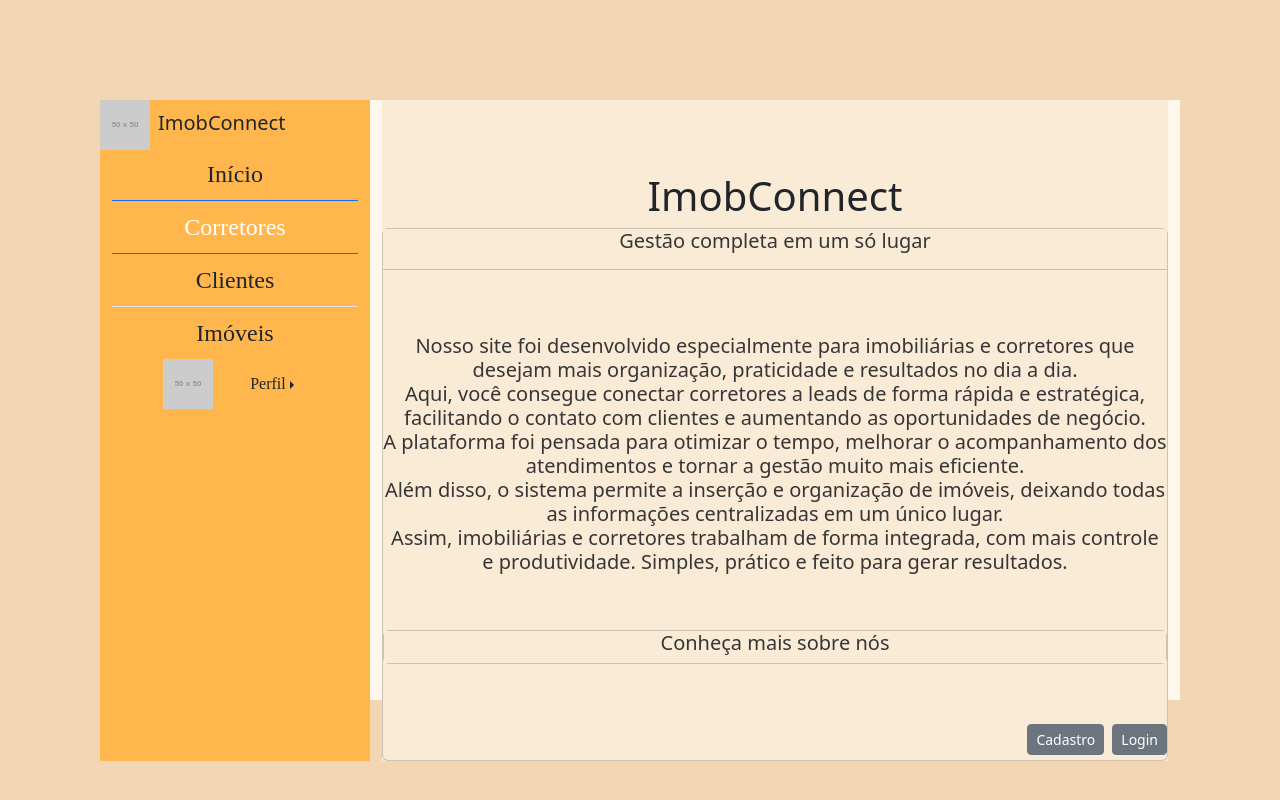
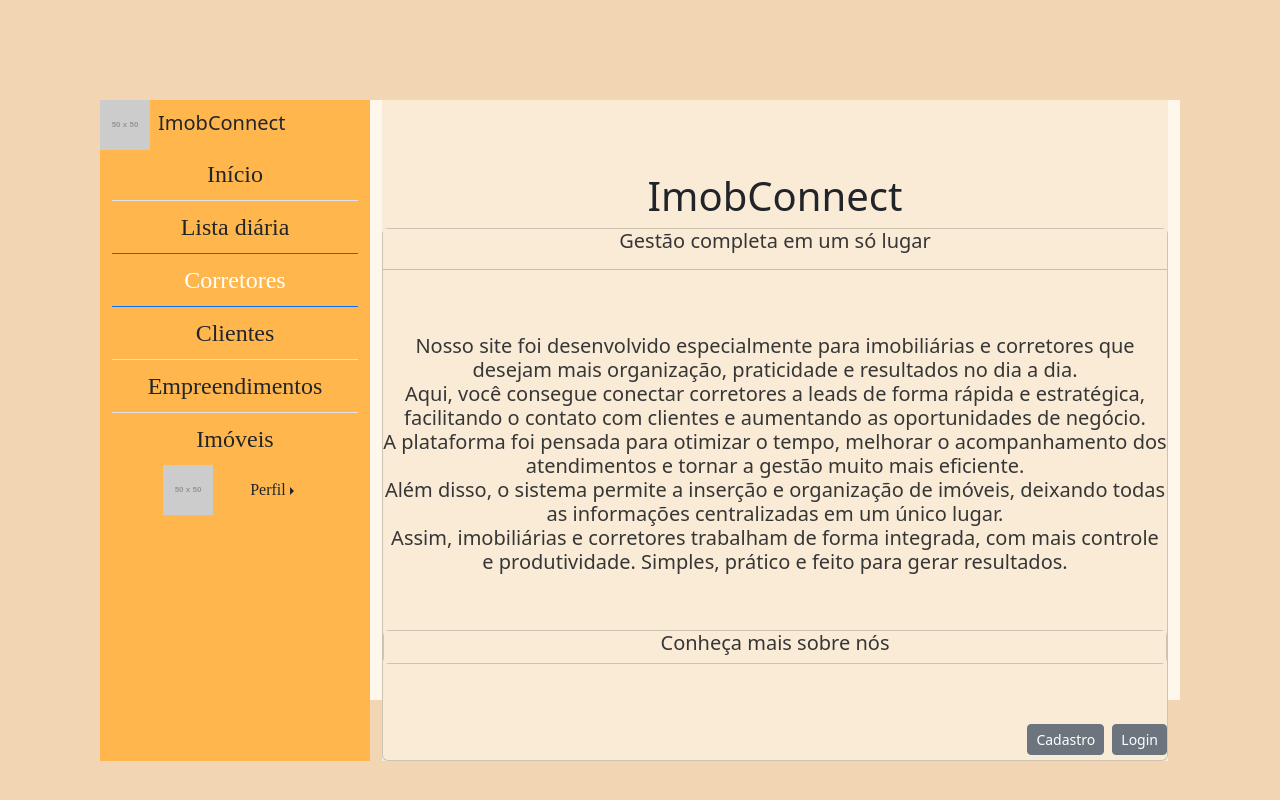
Before and after one commit to krz1128/pi-corretores, a Next.js app: page / in a window 1280 px wide. Built offline with nearby package versions, Linux system fonts and the light colour scheme.

Commit message:
Menu lateral - botoes atualizados

```diff
--- a/app/components/MenuLateral.js
+++ b/app/components/MenuLateral.js
@@ -10,10 +10,11 @@ export default function Menulateral() {
             </div>
 
             <div className="botaoinicio list-group list-group-flush fs-4">
-                <Link href="/" className="list-group-item list-group-item-action botaoinicio" aria-current="true">Início</Link>
+                <Link href="dashboard" className="list-group-item list-group-item-action botaoinicio" aria-current="true">Início</Link>
+                <Link href="lista_diaria" className="list-group-item list-group-item-action">Lista diária</Link>
                 <Link href="corretores" className="list-group-item list-group-item-action active">Corretores</Link>
-                <Link href="lista_clientes" className="list-group-item list-group-item-action">Clientes</Link>
-                {/* <a href="#" className="list-group-item list-group-item-action">Empreendimentos</a> */}
+                <Link href="clientes" className="list-group-item list-group-item-action">Clientes</Link>
+                <Link href="cadastro_empreendimento" className="list-group-item list-group-item-action">Empreendimentos</Link>
                 <Link href="imoveis" className="list-group-item list-group-item-action">Imóveis</Link>
 
             </div>
```
Also changed, not shown: app/clientes/page.js (renamed from app/cadastro_clientes/page.js), app/lista_diaria/page.js (renamed from app/lista_clientes/page.js).
